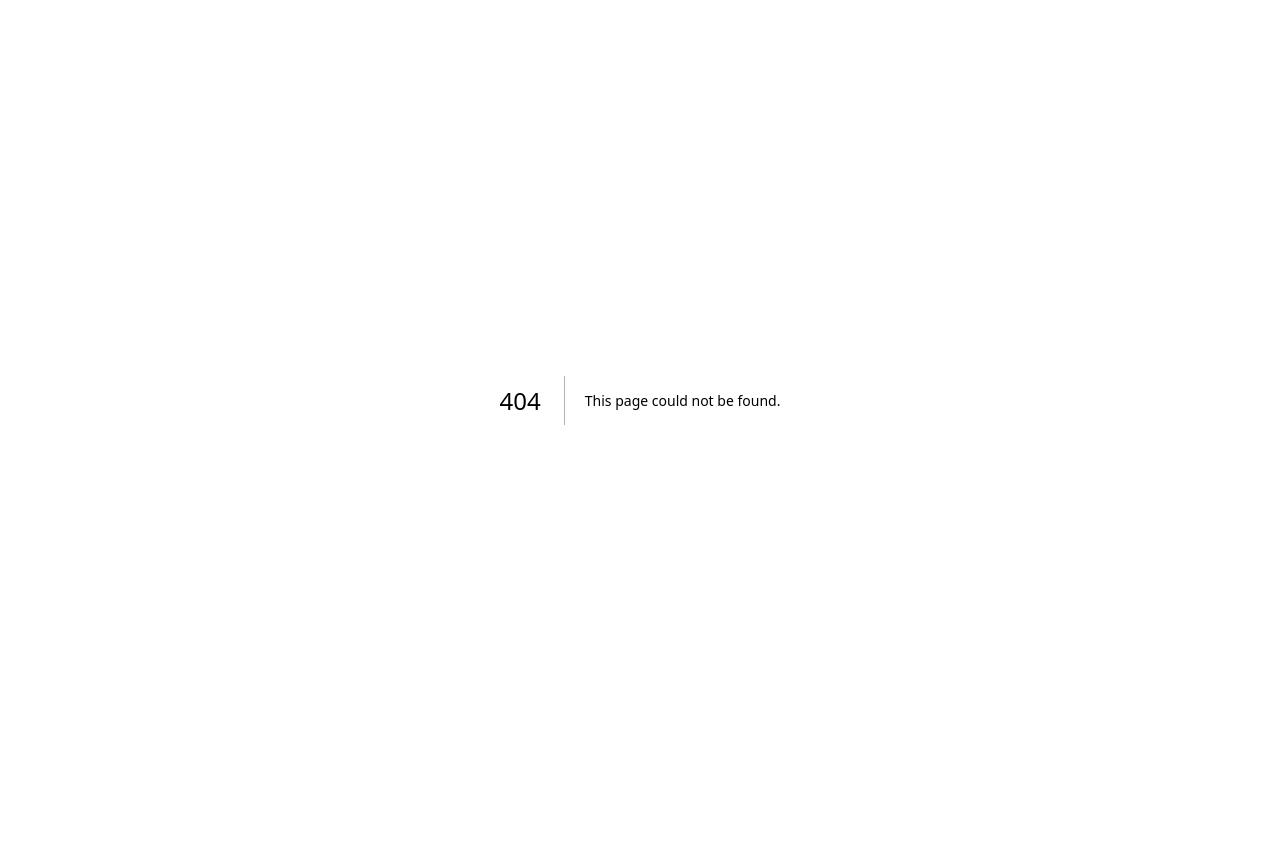
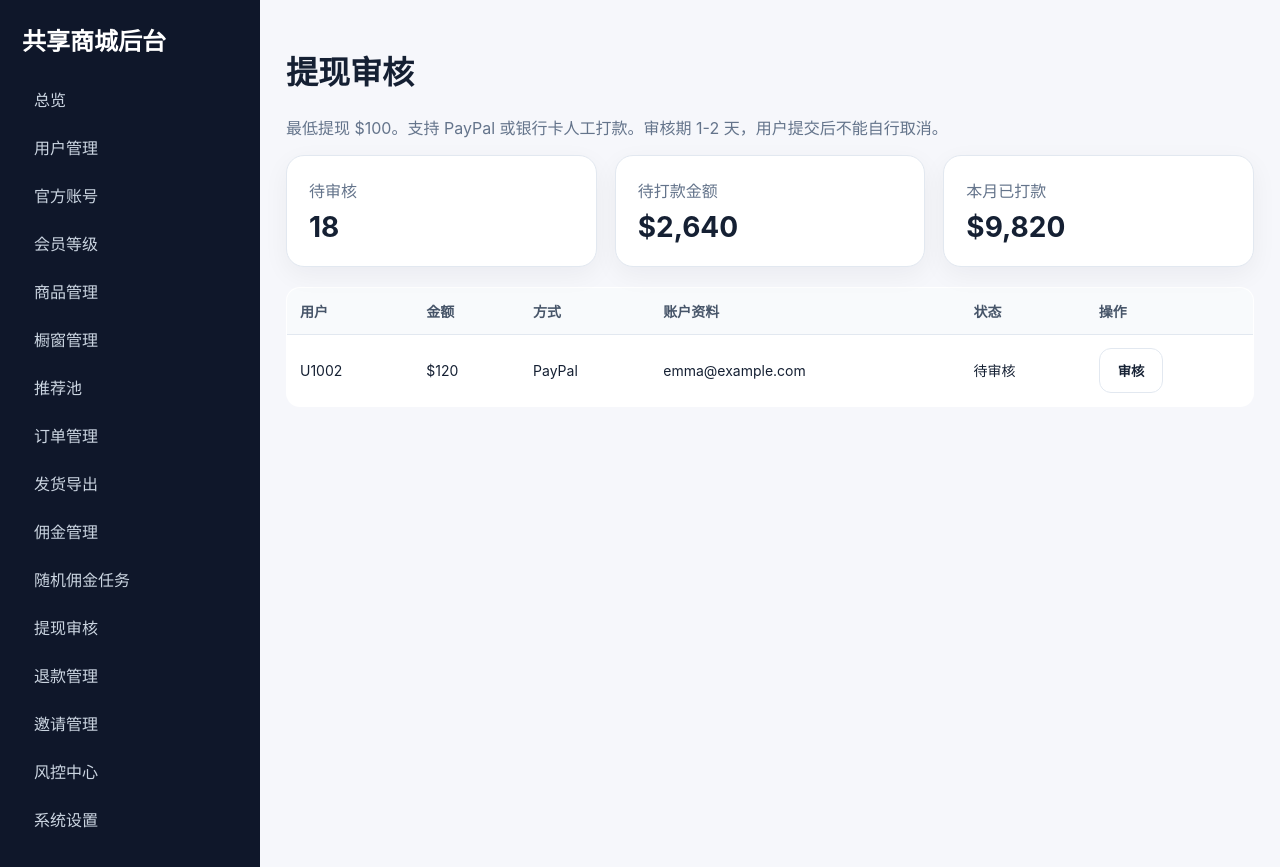
Before and after one commit to ljh285218864-hue/123456, a Next.js app: page /admin/withdrawals in a window 1280 px wide. Before the commit this address had no page. Before the commit the page ends 800 px from the top, so only its background shows below. Built offline with nearby package versions, Linux system fonts and the light colour scheme.

Commit message:
Add withdrawals admin page

```diff
--- /dev/null
+++ b/app/admin/withdrawals/page.tsx
@@ -0,0 +1,14 @@
+export default function WithdrawalsPage() {
+  return (
+    <>
+      <h1>提现审核</h1>
+      <p className="muted">最低提现 $100。支持 PayPal 或银行卡人工打款。审核期 1-2 天，用户提交后不能自行取消。</p>
+      <div className="grid grid-3" style={{ marginBottom: 20 }}>
+        <div className="card stat"><span className="muted">待审核</span><strong>18</strong></div>
+        <div className="card stat"><span className="muted">待打款金额</span><strong>$2,640</strong></div>
+        <div className="card stat"><span className="muted">本月已打款</span><strong>$9,820</strong></div>
+      </div>
+      <table className="table"><thead><tr><th>用户</th><th>金额</th><th>方式</th><th>账户资料</th><th>状态</th><th>操作</th></tr></thead><tbody><tr><td>U1002</td><td>$120</td><td>PayPal</td><td>emma@example.com</td><td>待审核</td><td><button className="btn ghost">审核</button></td></tr></tbody></table>
+    </>
+  );
+}
```
